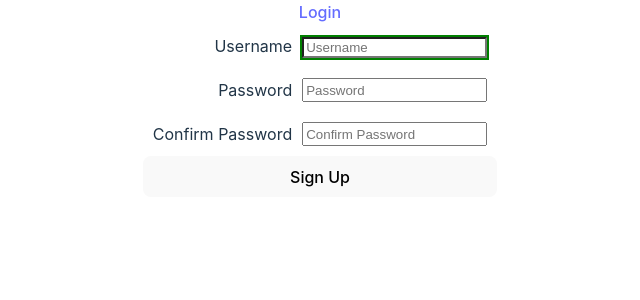
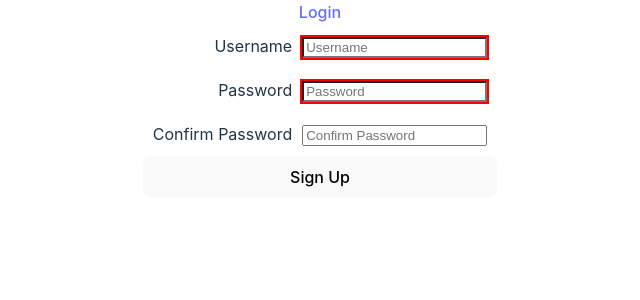
Before and after one commit to phoenixstout/messaging, a React (Vite) app in the folder frontend/: page /signup in a window 1280 px wide. Shown: the top 300 px of the page, without its empty margins (320-960 px from the left). Built offline with nearby package versions, Linux system fonts and the light colour scheme.

Commit message:
styling changes

```diff
--- a/frontend/src/Chatbox.jsx
+++ b/frontend/src/Chatbox.jsx
@@ -4,7 +4,7 @@ import { useParams } from "react-router-dom";
 
 export default function Chatbox() {
   const [message, setMessage] = useState("");
-  const [selection, setSelection] = useState();
+  const [friend, setFriend] = useState('');
   const [messages, setMessages] = useState([]);
   const submitBtn = useRef(null);
   const { friend_id } = useParams();
@@ -24,7 +24,9 @@ export default function Chatbox() {
       headers: {authorization: 'bearer ' + token}
     })
     .then(r => r.json())
-    .then(r=> setMessages(r))
+    .then(r=> {
+      setFriend(r.friend)
+      setMessages(r.conversation)})
   }, [friend_id])
 
   function handleSubmit(e) {
@@ -45,7 +47,7 @@ export default function Chatbox() {
         body: JSON.stringify({ message }),
       }
     ).then((r) => {
-      setMessages((prev) => [...prev, { content: message, author: user }]);
+      setMessages((prev) => [...prev, { content: message, author: user }]);  // Locally set messages after post
 
       setMessage("");
     });
@@ -64,6 +66,7 @@ export default function Chatbox() {
 
   return (
     <div className="chatbox">
+      <div className="title">Chat with {friend}</div>
       <div className="wrapper">
         <div className="history">
           {messages &&
--- a/frontend/src/FriendRequests.jsx
+++ b/frontend/src/FriendRequests.jsx
@@ -37,7 +37,10 @@ export default function FriendRequests() {
       });
   }
 
-  if (!friendrequests) return;
+  if (!friendrequests) {
+    return (
+      <h3>Friend Requests</h3>
+  )}
 
   return (
     <>
--- a/frontend/src/Friends.jsx
+++ b/frontend/src/Friends.jsx
@@ -35,7 +35,7 @@ export default function Friends() {
       <AddFriend />
       <div className="requests-friends">
           <FriendRequests />
-          <div>
+          <div className="my-friends">
             <h3>My Friends</h3>
               {friends &&
                 friends.friends.map((friend, index) => {
--- a/frontend/src/Login.jsx
+++ b/frontend/src/Login.jsx
@@ -23,16 +23,19 @@ export default function Login() {
     })
       .then((r) => {
         if (r.status != 200) setServerError(true);
-        else setServerError(false);
-        return r.json();
+        else {
+          setServerError(false);
+          return r.json();
+        }
       })
       .then((r) => {
-        console.log(r)
         localStorage.setItem("user", r.user);
         localStorage.setItem("user_id", r.user_id);
         localStorage.setItem("x-access-token", r.token);
         window.location.href = `/user/${r.user_id}/conversation`;
-      });
+      })
+      .catch(e => console.log(e))
+      ;
   }
 
   function handleChange(e) {
@@ -81,9 +84,11 @@ export default function Login() {
         <button>Log In</button>
       </form>
       {!valid ? <div>Passwords must match</div> : null}
-      {serverError ? <div>Invalid</div> : null}
-      <div>
-        <div className="no-account">Don't have an account?</div>
+      {serverError ? (
+        <div className="server-error">Username or password is incorrect</div>
+      ) : null}
+      <div className="no-account">
+        <div>Don't have an account?</div>
         <Link to="/signup">Sign up</Link>
       </div>
     </div>
--- a/frontend/src/Signup.jsx
+++ b/frontend/src/Signup.jsx
@@ -1,60 +1,87 @@
-import './stylesheets/Signup.css'
-import { useEffect, useState } from "react"
+import "./stylesheets/Signup.css";
+import { useEffect, useState } from "react";
 
 export default function Signup() {
   const [inputs, setInputs] = useState({
-        username: '',
-        password: null,
-        confirmPassword: null
-    })
+    username: "",
+    password: "",
+    confirmPassword: null,
+  });
 
-    const [usernameValid, setUsernameValid] = useState(true)
-    const [usernameError, setUsernameError] = useState('')
+  const [usernameValid, setUsernameValid] = useState(false);
+  const [usernameError, setUsernameError] = useState("");
 
-    const [valid, setValid] = useState(true)
+  const [passwordValid, setPasswordValid] = useState(false);
+  const [passwordError, setPasswordError] = useState("");
 
-    const [serverError, setServerError] = useState()
+  const [matchValid, setMatchValid] = useState(true);
+  const [matchError, setMatchError] = useState("");
+
+  const [serverError, setServerError] = useState();
 
   function handleSubmit(e) {
-        e.preventDefault()
-        fetch('http://localhost:3000/signup', {
+    e.preventDefault();
+    if (!usernameValid | !passwordValid | !matchValid) return;
+    fetch("http://localhost:3000/signup", {
       method: "POST",
-            headers: {"Content-type": "application/json"},
-            body: JSON.stringify(inputs)
+      headers: { "Content-type": "application/json" },
+      body: JSON.stringify(inputs),
     })
-        .then(r => r.json())
-        .then(r => {
-            if(r.error) setServerError(r.error)
-            else { window.location.href ='/login'}
-        })
+      .then((r) => r.json())
+      .then((r) => {
+        if (r.error) setServerError(r.error);
+        else {
+          window.location.href = "/login";
+        }
+      });
   }
 
-    useEffect(()=>{
+  useEffect(() => {
     // if(inputs.username.length < 5) return setUsernameValid(false)
-        if(inputs.username == '') return setUsernameError('')
+    if (inputs.username == "") return setUsernameError("");
     fetch(`http://localhost:3000/users/${inputs.username}`)
-        .then(r => r.json())
-        .then(r => {
-            setUsernameError('Username taken')
-            setUsernameValid(!r.valid)})
+      .then((r) => r.json())
+      .then((r) => {
+        setUsernameError("Username taken");
+        setUsernameValid(!r.valid);
+      });
+  }, [inputs.username]);
 
-    }, [inputs.username])
+  useEffect(() => {
+    if (inputs.password == "") return setUsernameError("");
+    if (inputs.password.length < 7) {
+      setPasswordValid(false);
+      setPasswordError("Must be at least 7 characters");
+    } else {
+      setPasswordValid(true);
+    }
+    if (inputs.password != inputs.confirmPassword) {
+      setMatchValid(false);
+      setMatchError("Passwords must match");
+    } else {
+      setMatchValid(true);
+    }
+  }, [inputs.password]);
 
   function handleChange(e) {
-        if(e.target.name === 'username') {
-            setInputs(prev => {return {...prev, username:e.target.value}})
+    if (e.target.name === "username") {
+      setInputs((prev) => {
+        return { ...prev, username: e.target.value };
+      });
     }
-        if(e.target.name === 'password') {
-            setInputs(prev => {return {...prev, password:e.target.value}})
+    if (e.target.name === "password") {
+      setInputs((prev) => {
+        return { ...prev, password: e.target.value };
+      });
     }
-        if(e.target.name === 'confirm_password') {
-            if(e.target.value != inputs.password) {
-                setValid(false)
+    if (e.target.name === "confirm_password") {
+      if (e.target.value != inputs.password) {
+        setMatchValid(false);
+      } else setMatchValid(true);
+      setInputs((prev) => {
+        return { ...prev, confirmPassword: e.target.value };
+      });
     }
-            else(setValid(true))
-            setInputs(prev => {return {...prev, confirmPassword:e.target.value}})
-        }
-
   }
 
   return (
@@ -63,24 +90,49 @@ export default function Signup() {
         <div className={`username input-wrapper `}>
           <label htmlFor="username">Username </label>
           <div>
-                        <input type="text" name="username" placeholder="Username" onChange={handleChange} minLength={5} className={usernameValid? 'valid' : 'invalid'}/>
-                        <div className='error-message'>{!usernameValid && usernameError}</div>
+            <input
+              type="text"
+              name="username"
+              placeholder="Username"
+              onChange={handleChange}
+              className={usernameValid ? "valid" : "invalid"}
+            />
+            <div className="error-message">
+              {!usernameValid && usernameError}
+            </div>
           </div>
         </div>
         <div className="password input-wrapper">
           <label htmlFor="password">Password </label>
-                    <input type="password" name="password" placeholder="Password" onChange={handleChange} className={valid? null : 'invalid'}/>
+          <div>
+            <input
+              type="password"
+              name="password"
+              placeholder="Password"
+              onChange={handleChange}
+              className={passwordValid ? null : "invalid"}
+            />
+            <div className="error-message">
+              {!passwordValid && passwordError}
+            </div>
+          </div>
         </div>
         <div className="confirm-password input-wrapper">
           <label htmlFor="confirm-password">Confirm Password </label>
-                    <input type="password" name="confirm_password" placeholder="Confirm Password" onChange={handleChange} className={valid? null : 'invalid'} />
+          <div>
+            <input
+              type="password"
+              name="confirm_password"
+              placeholder="Confirm Password"
+              onChange={handleChange}
+              className={matchValid ? null : "invalid"}
+            />
+            <div className="error-message">{!matchValid && matchError}</div>
+          </div>
         </div>
         <button>Sign Up</button>
       </form>
-            {!valid ? <div>Passwords must match</div> : null}
       <div>{serverError}</div>
-
     </div>
-
-    )
+  );
 }
--- a/frontend/src/stylesheets/Chatbox.css
+++ b/frontend/src/stylesheets/Chatbox.css
@@ -26,6 +26,7 @@
     align-items: center;
     justify-content: center;
     gap: 10px;
+    font-size: large;
 }
 
 form {
--- a/frontend/src/stylesheets/Friends.css
+++ b/frontend/src/stylesheets/Friends.css
@@ -4,3 +4,7 @@
     justify-content: space-around;
     gap: 20px;
 }
+
+.my-friends {
+    text-align: center;
+}
--- a/frontend/src/stylesheets/Login.css
+++ b/frontend/src/stylesheets/Login.css
@@ -16,4 +16,9 @@ label {
 
 .no-account {
     margin-top: 20px;
+    text-align: center;
 }
+
+.server-error {
+    text-align: center;
+}
```
Also changed, not shown: 1 other file (tests, documents, lock files or other folders). Lines whose indentation alone changed are shown as unchanged.
